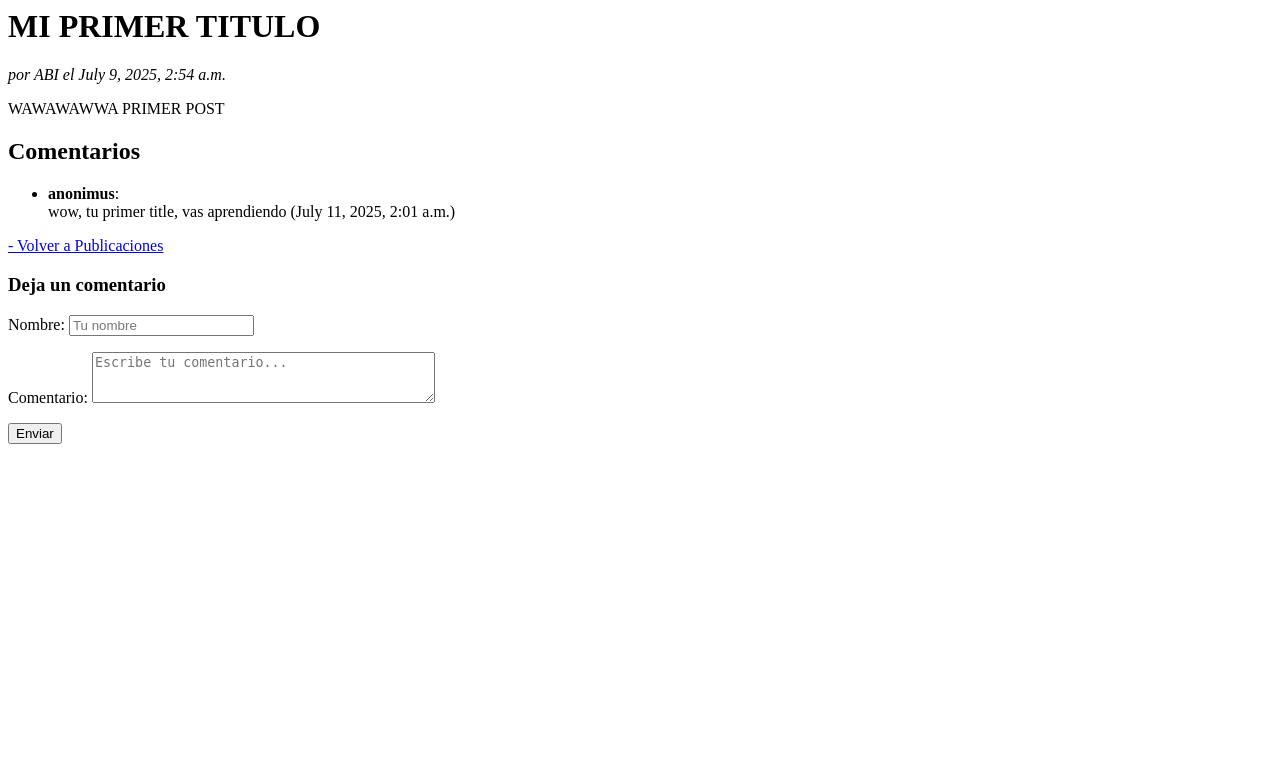
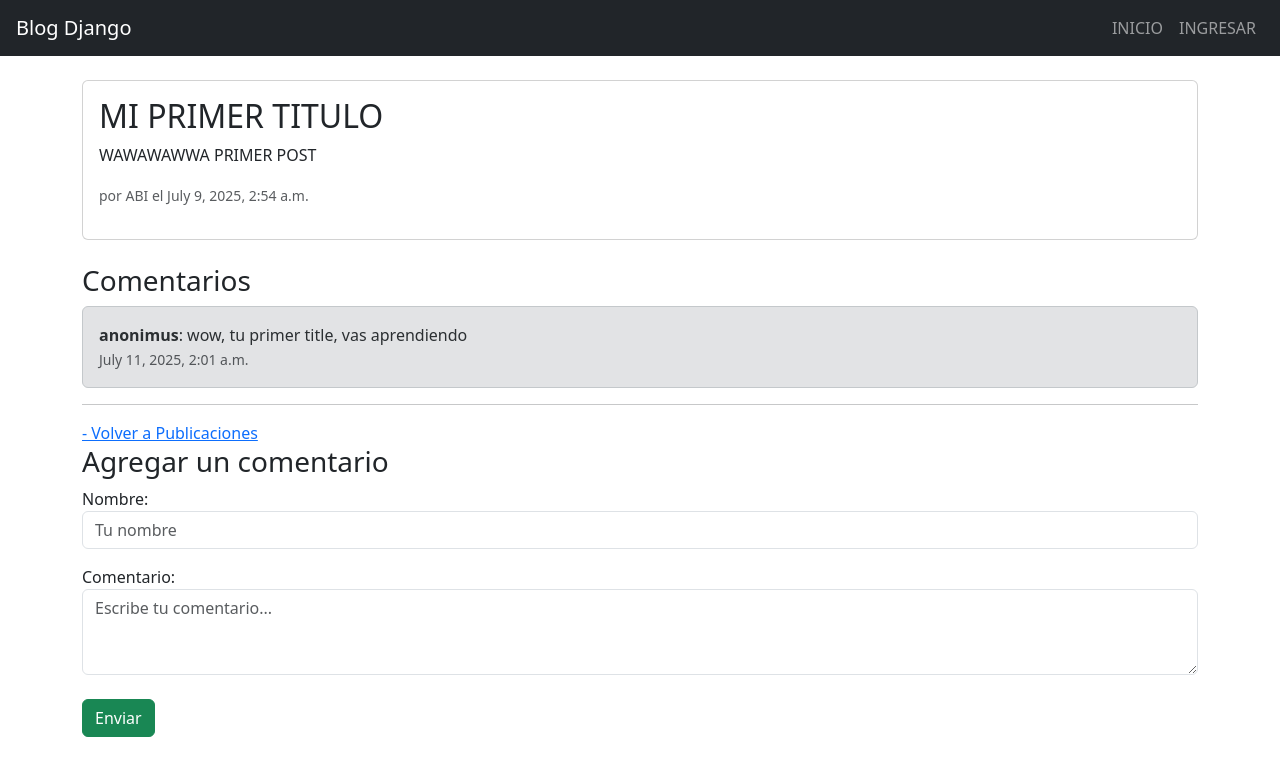
Before and after one commit to Abvvs/blog_django_azure, a Django app: page /post/1/ in a window 1280 px wide. Shown: the top 776 px of the page. Run offline with Django 4.2, Linux system fonts and the light colour scheme; data comes from the database, SQL or seed files in the repository.

Commit message:
cambios con Bootstrap, login, post_list, post_detail

```diff
--- /dev/null
+++ b/blog/templates/blog/base.html
@@ -0,0 +1,29 @@
+<!DOCTYPE html>
+<html lang="es">
+
+<head>
+    <meta charset="UTF-8">
+    <title>{% block title%} Mi Blog {% endblock%}</title>
+    <link href="https://cdn.jsdelivr.net/npm/bootstrap@5.3.0/dist/css/bootstrap.min.css" rel = "stylesheet">
+</head>
+<body>
+    <nav class=" navbar navbar-expand-lg navbar-dark bg-dark px-3">
+        <a class="navbar-brand" href="#"> Blog Django</a>
+        <div class= "collapse navbar-collapse">
+            <ul class="navbar-nav ms-auto">
+                <li class="nav-item"><a href="{% url 'post_list'%}" class="nav-link"> INICIO</a></li>
+                {% if user.is_authenticated %}
+                    <li class="nav-item"><a href="{% url 'logout'%}" class="nav-link">SALIR</a></li>
+                {% else %}
+                    <li class="nav-item"><a href="{% url 'login' %}" class="nav-link"> INGRESAR</a></li>
+                {% endif %}
+        </ul>
+        </div>
+    </nav>
+
+    <div class="container mt-4">
+        {% block content %}{%endblock%}
+    </div>
+    <script src="https://cdn.jsdelivr.net/npm/bootstrap@5.3.0/dist/js/bootstrap.bundle.min.js"></script>
+</body>
+</html>
--- a/blog/templates/blog/post_detail.html
+++ b/blog/templates/blog/post_detail.html
@@ -1,29 +1,33 @@
-<h1>
-    {{ post.titulo }}
-</h1>
-<p>
-    <em>por {{ post.autor }} el {{ post.fecha_publicacion }}</em>
-</p>
-<p>
-    {{ post.contenido }}
-</p>
-<h2>Comentarios</h2>
-<ul>
-    {% for comentario in comentarios %}
-        <li>
-            <strong>{{ comentario.autor }}</strong>:<br>
-            {{ comentario.texto }} ({{ comentario.fecha_comentario }})
-        </li>
-    {% empty %}
-        <li>No hay comentarios para esta publicación.</li>
-    {% endfor %}
-</ul>
+{% extends "blog/base.html" %}
+{% block title %} Detalle {% endblock title %}
+
+{% block content %}
+<div class="card">
+    <div class="card-body">
+        <h2 class="card-title">{{post.titulo}}</h2>
+        <p class="card-text">{{post.contenido}}</p>
+        <p><small class="text-muted">por {{post.autor}} el {{post.fecha_publicacion}}</small></p>
+    </div>
+</div>
+<h3 class="mt-4">Comentarios</h3>
+{% for comentario in comentarios %}
+    <div class="alert alert-secondary mt-2">
+        <strong>{{comentario.autor}}</strong>: {{comentario.texto}}
+        <br><small class="text-muted">{{comentario.fecha_comentario}}</small>
+    </div>
+{%empty%}
+    <p>No hay comentarios aún</p>
+{% endfor %}
+
+<hr>
 <a href="{% url 'post_list' %}">
     - Volver a Publicaciones
 </a>
-<h3>Deja un comentario</h3>
-<form method="post">
+
+<h3> Agregar un comentario </h3>
+<form method = 'post'>
     {% csrf_token %}
     {{form.as_p}}
-    <button type="submit">Enviar</button>
+    <button type="submit" class="btn btn-success mt-2"> Enviar </button>
 </form>
+{% endblock %}
```
Also changed, not shown: blog/templates/blog/login.html (+15 -9 lines), blog/templates/blog/post_list.html (+15 -27 lines).
